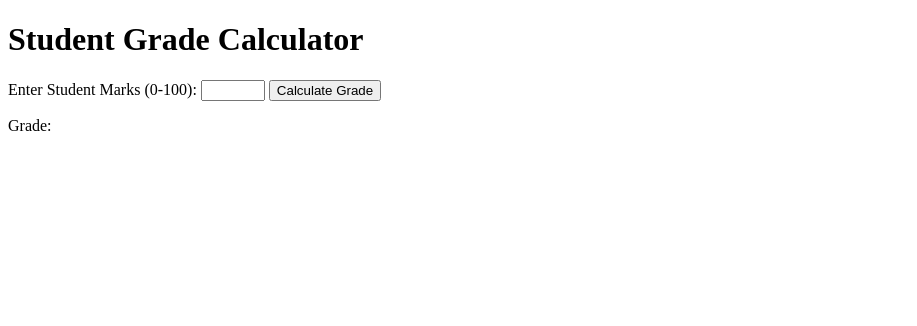
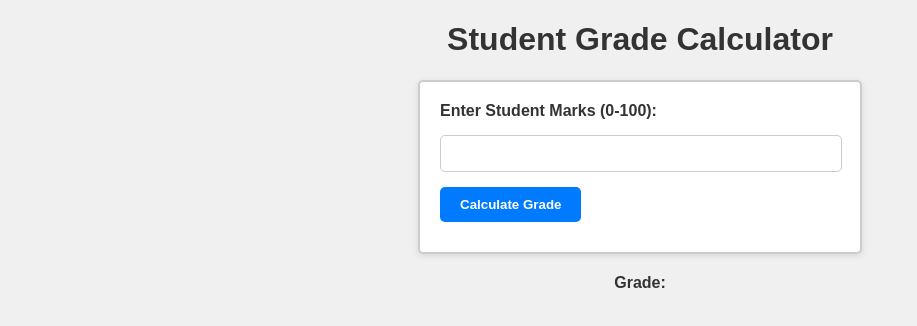
Before and after one commit to mmwandera/student-grade-generator-problem, a plain HTML site: page index.html in a window 1280 px wide. Shown: the whole page, without its empty margins (0-917 px from the left). Drawn offline with Linux system fonts and the light colour scheme.

Commit message:
Added styling to form using CSS

```diff
--- a/index.html
+++ b/index.html
@@ -4,6 +4,7 @@
     <meta charset="UTF-8">
     <meta name="viewport" content="width=device-width, initial-scale=1.0">
     <title>Document</title>
+    <link rel="stylesheet" href="./style.css">
 </head>
 <body>
     <h1>Student Grade Calculator</h1>
--- /dev/null
+++ b/style.css
@@ -0,0 +1,60 @@
+body {
+    font-family: Arial, sans-serif;
+    background-color: #f0f0f0;
+    text-align: center;
+    margin: 0;
+    padding: 0;
+}
+
+h1 {
+    color: #333;
+}
+
+form {
+    background-color: #fff;
+    border: 2px solid #ccc;
+    padding: 20px;
+    max-width: 400px;
+    margin: 0 auto;
+    border-radius: 5px;
+    box-shadow: 0 2px 6px rgba(0, 0, 0, 0.1);
+}
+
+label {
+    display: block;
+    text-align: left;
+    font-weight: bold;
+    margin-bottom: 10px;
+    color: #333;
+}
+
+input[type="number"] {
+    width: 95%;
+    padding: 10px;
+    margin: 5px 0;
+    border: 1px solid #ccc;
+    border-radius: 5px;
+
+}
+
+button {
+    display: block;
+    background-color: #007bff;
+    color: #fff;
+    border: none;
+    border-radius: 5px;
+    padding: 10px 20px;
+    margin: 10px 0;
+    cursor: pointer;
+    font-weight: bold;
+}
+
+button:hover {
+    background-color: #0056b3;
+}
+
+p {
+    font-weight: bold;
+    margin-top: 20px;
+    color: #333;
+}
```
